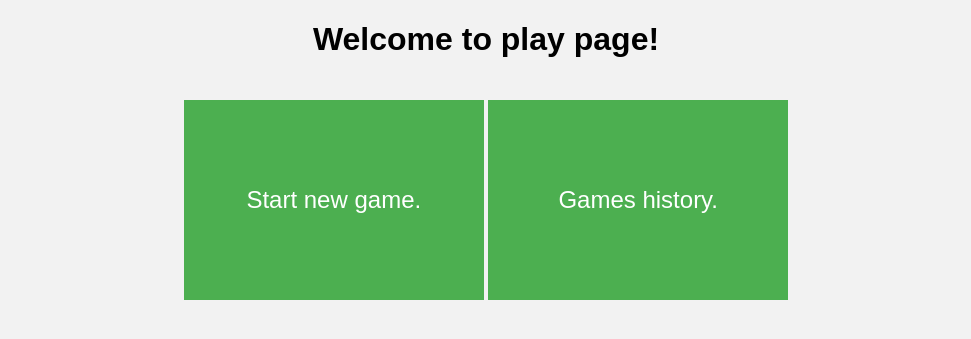
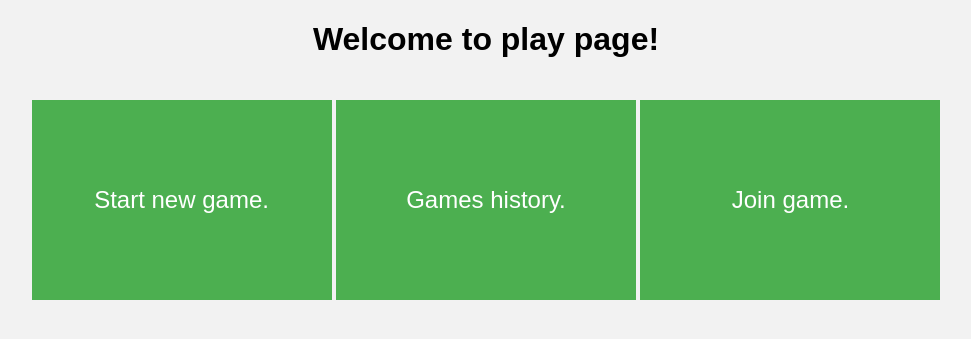
Before and after one commit to GlazedToruss/Szachy, a Django app: page /play/ in a window 1280 px wide. Shown: the part 58-397 px from the top of the page, without its empty margins (154-1125 px from the left). Run offline with Django 4.2, Linux system fonts and the light colour scheme; a user stored in the database is signed in.

Commit message:
Added unique url

```diff
--- /dev/null
+++ b/play/templates/join.html
@@ -0,0 +1 @@
+to jest join
--- a/play/templates/play.html
+++ b/play/templates/play.html
@@ -78,6 +78,9 @@
     <a class="game-box" href="/play/history">
       <div>Games history.</div>
     </a>
+    <a class="game-box" href="/play/join">
+      <div>Join game.</div>
+    </a>
   </div>
   <p style="text-align: center;"></p>
 </body>
--- a/play/templates/waiting_for_player.html
+++ b/play/templates/waiting_for_player.html
@@ -1,3 +1,2 @@
-<!-- waiting_for_player.html -->
-<h1>Waiting for player...</h1>
-<p>Share the following game ID with another player to join the game: {{ user }}</p>
+<h1>To jest strona gdzie bedzie gierka</h1>
+<p>Share the following game ID with another player to join the game: {{ my_variable }} {{id}} {{context}}</p>
--- a/play/urls.py
+++ b/play/urls.py
@@ -9,5 +9,6 @@ urlpatterns = [
     path('show', views.chessboard, name='chessboard'),
     path('history', views.history),
     path('new', views.create_game),
-    path('waiting', views.waiting_for_player),
+    path('new/<str:id>/', views.waiting_for_player),
+    path("join", views.join),
 ]
--- a/play/views.py
+++ b/play/views.py
@@ -4,9 +4,17 @@ import chess
 import chess.svg
 from django.contrib.auth.decorators import login_required
 from django.contrib.auth.models import User
-from .models import Game
+from play.models import Game
+from django.db import models
 # Create your views here.
+import random
+import string
 
+def get_random_string(length):
+    # choose from all lowercase letter
+    letters = string.ascii_lowercase
+    result_str = ''.join(random.choice(letters) for i in range(length))
+    return result_str
 def chessboard(request):
     if request.method == 'POST':
         move = request.POST.get('move')
@@ -83,14 +91,22 @@ def play_home(request):
 def history(request):
     return render(request, 'history.html')
 @login_required(login_url='/users/login')
+def join(request):
+    return render(request, )
 @login_required
 def create_game(request):
-    if request.method == 'POST':
+    #if request.method == 'POST':
         user = request.user  # Pobranie obiektu aktualnie zalogowanego użytkownika
-        return redirect('/play/waiting')
+        id=get_random_string(8)
+        game = Game(i_d=id, moves='...', player1=user)
+        game.save()
+        my_variable='hello'
+        context = {'my_variable': my_variable}
+        #return render(request, 'waiting_for_player.html', context)
+        return redirect(f"/play/new/{id}/", context, id)
 
-    return render(request, 'create_game.html')
+    #return render(request, 'create_game.html')
 @login_required
-def waiting_for_player(request):
+def waiting_for_player(request, id):
 
     return render(request, 'waiting_for_player.html')
```
Also changed, not shown: play/models.py (+6 -4 lines), db.sqlite3, play/migrations/0003_rename_id1_game_i_d_remove_game_player2_and_more.py (added), users/apps.py (line endings or trailing spaces).
